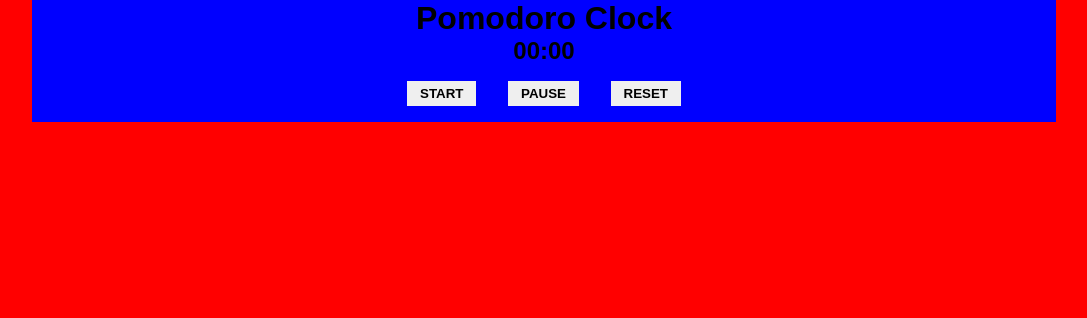
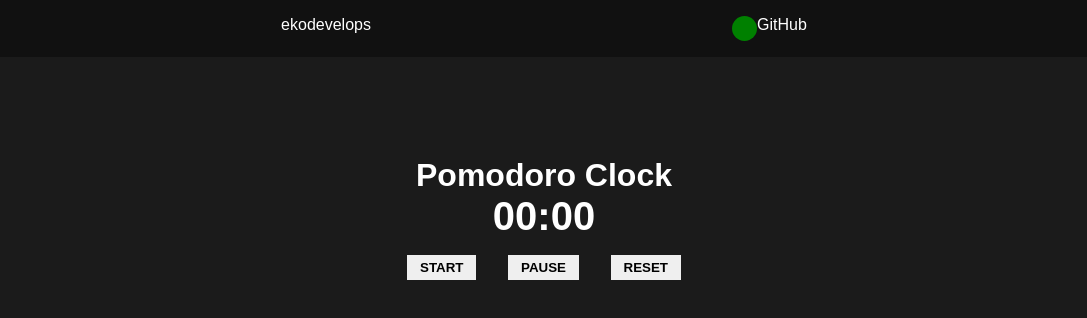
Before and after one commit to eko-develops/pomodoro-clock-react, a React (Create React App) app: page / in a window 1280 px wide. Shown: the top 318 px of the page, without its empty margins (96-1183 px from the left). Built offline with nearby package versions, Linux system fonts and the light colour scheme.

Commit message:
Front-end styling

```diff
--- a/src/App.js
+++ b/src/App.js
@@ -1,9 +1,21 @@
 function App() {
   return (
     <div className="App">
+      <header>
+        <div className="brand">
+          ekodevelops
+        </div>
+        <div className="socials">
+          <div className="single-social">
+            <div className="social-icon">
+            </div>
+            <span>GitHub</span>
+          </div>
+        </div>
+      </header>
       <div className="content">
         <h1>Pomodoro Clock</h1>
-        <h2>00:00</h2>
+        <h2 className="time">00:00</h2>
         <div className="button-wrapper">
           <button type="button" className="start-button">Start</button>
           <button type="button" className="pause-button">Pause</button>
--- a/src/index.css
+++ b/src/index.css
@@ -8,18 +8,24 @@
 
 body{
     font-family: 'Poppins', sans-serif;
+    color: white;
+}
+
+header{
+    display: flex;
+    justify-content: space-evenly;
+    background-color: #111111;
+    padding: 1rem;
 }
 
 .App{
-    background-color: red;
     min-height: 100vh;
+    background-color: #1b1b1b;
 }
 
 .content{
-    background-color: blue;
-    width: 80%;
-    margin: auto;
     text-align: center;
+    margin-top: 100px;
 }
 
 .button-wrapper > button{
@@ -28,3 +34,19 @@ body{
     text-transform: uppercase;
     font-weight: bold;
 }
+
+.social-icon{
+    width: 25px;
+    height: 25px;
+    background-color: green;
+    border-radius: 50%;
+    display: inline-block;
+}
+
+.single-social{
+    display: flex;
+}
+
+.time{
+    font-size: 2.5rem;
+}
```
